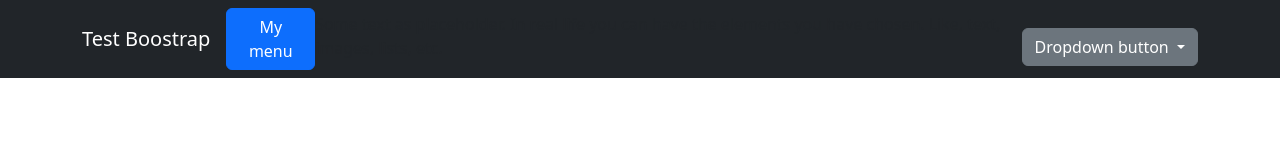
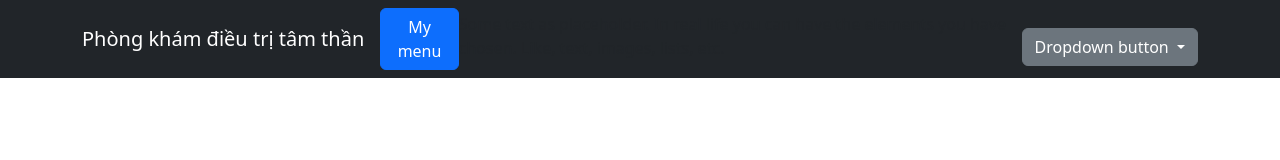
Before and after one commit to thuyhtx/dieutritamthan, a plain HTML site: page index.html in a window 1280 px wide. Drawn offline with nearby package versions, Linux system fonts and the light colour scheme.

Commit message:
Update index.html

```diff
--- a/index.html
+++ b/index.html
@@ -12,7 +12,7 @@
 <body>
   <nav class= "navbar navbar-expand-lg bg-dark navbar-dark">
     <div class="container-md">
-      <a class="navbar-brand" href="#">Test Boostrap</a>
+      <a class="navbar-brand" href="#">Phòng khám điều trị tâm thần</a>
       <!-- <button class="navbar-toggler" type="button" data-bs-toggle="collapse" data-bs-target="#navmenu">
         <span class="navbar-toggle-icon"></span>
       </button> -->
```
